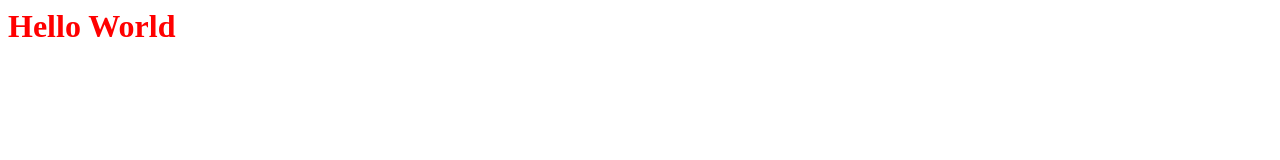
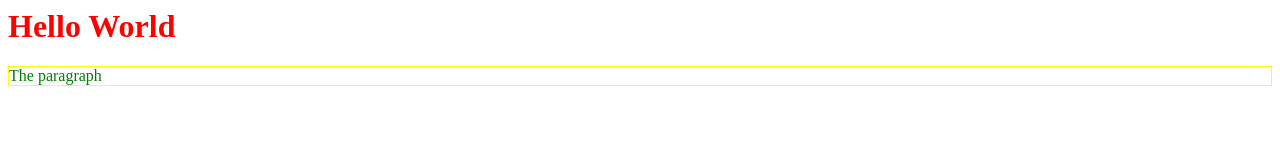
Before and after one commit to mun711/testRepository, a plain HTML site: page files/index.html in a window 1280 px wide. Drawn offline with Linux system fonts and the light colour scheme.

Commit message:
Add changes

```diff
--- a/files/index.html
+++ b/files/index.html
@@ -4,5 +4,6 @@
 	</head>
 	<body>
 		<h1>Hello World</h1>
+		<p>The paragraph</p>
 	</body>
 </html>
--- a/files/style.css
+++ b/files/style.css
@@ -1,3 +1,8 @@
 h1 {
 	color: red;
 }
+
+p {
+	color: green;
+	border: 1px solid yellow;
+}
```
